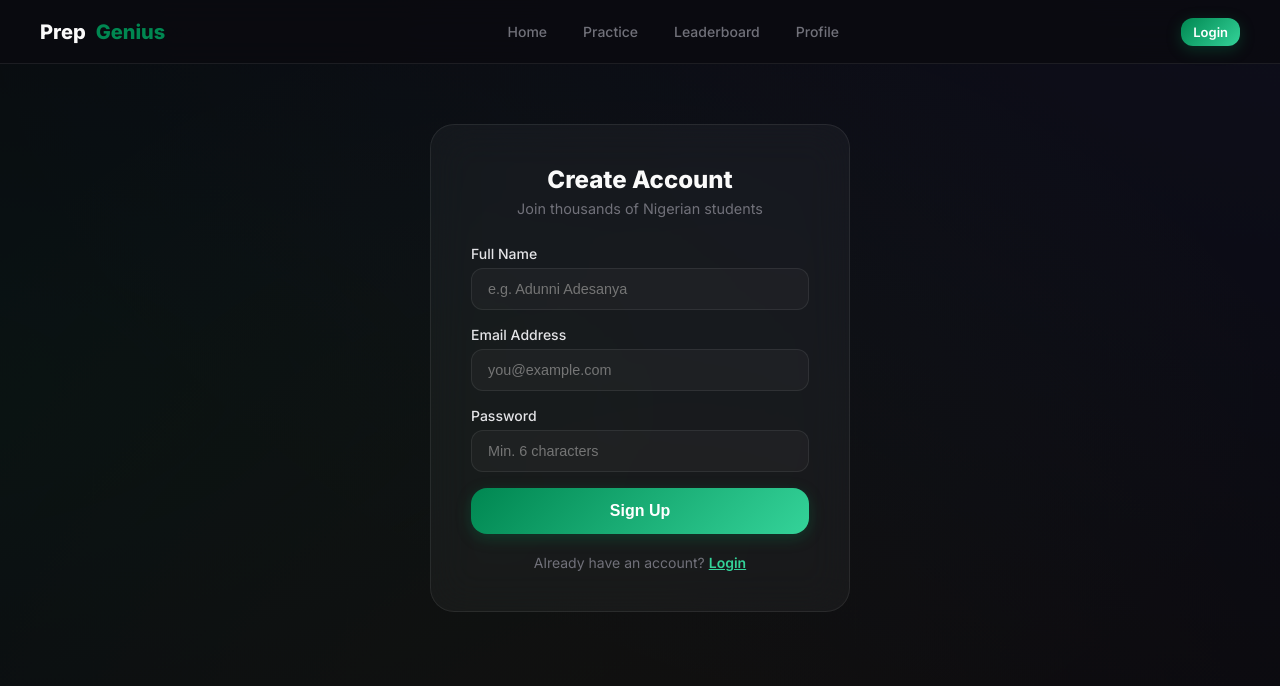
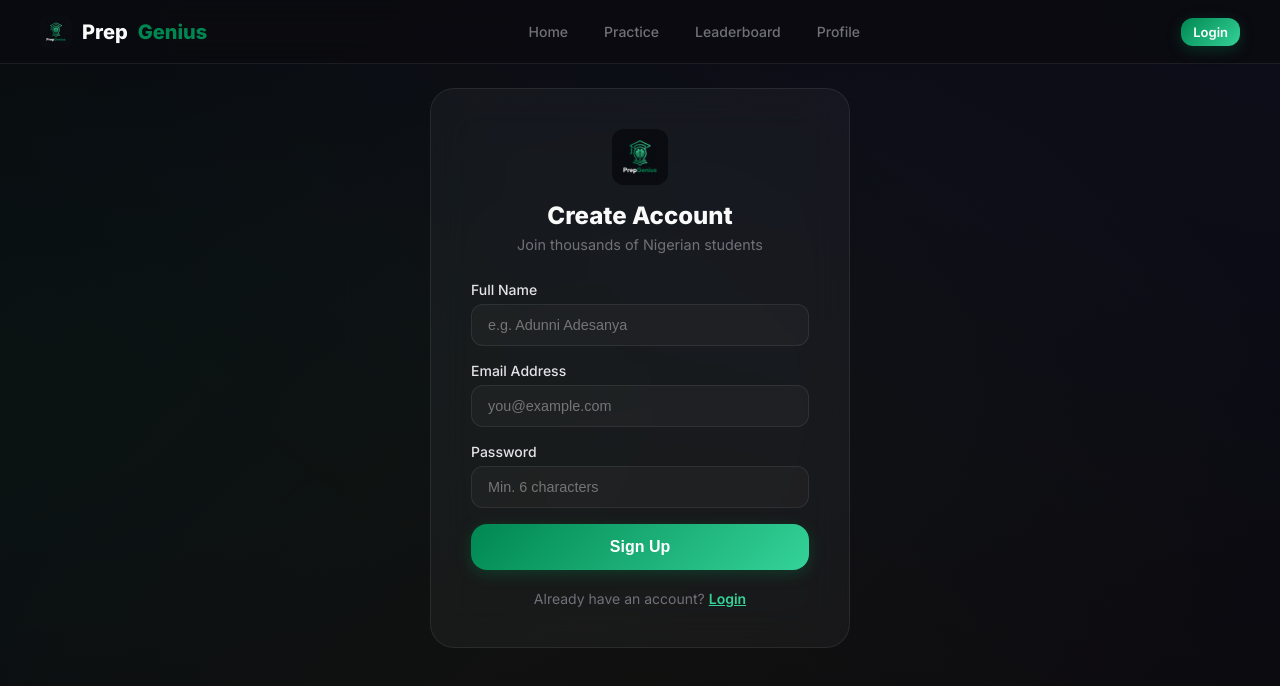
Before and after one commit to therealjpn/Prepgenius, a Next.js app in the folder apps/web/: page /signup in a window 1280 px wide. Shown: the top 686 px of the page. Built offline with nearby package versions, Linux system fonts and the light colour scheme; no server answers.

Commit message:
Add PrepGenius logo to navbar, login, signup, and public assets

```diff
--- a/apps/web/app/login/LoginForm.tsx
+++ b/apps/web/app/login/LoginForm.tsx
@@ -2,6 +2,7 @@
 import { useState } from 'react';
 import { useRouter } from 'next/navigation';
 import Link from 'next/link';
+import Image from 'next/image';
 import { useAuth } from '@/lib/auth';
 
 export function LoginForm() {
@@ -30,6 +31,7 @@ export function LoginForm() {
     <div className="auth-container">
       <div className="auth-card">
         <div className="auth-header">
+          <Image src="/logo.png" alt="PrepGenius" width={56} height={56} style={{ borderRadius: 12, margin: '0 auto 12px' }} />
           <h2>Welcome Back</h2>
           <p>Login to continue your exam prep</p>
         </div>
--- a/apps/web/app/signup/SignupForm.tsx
+++ b/apps/web/app/signup/SignupForm.tsx
@@ -2,6 +2,7 @@
 import { useState } from 'react';
 import { useRouter } from 'next/navigation';
 import Link from 'next/link';
+import Image from 'next/image';
 import { useAuth } from '@/lib/auth';
 
 export function SignupForm() {
@@ -31,6 +32,7 @@ export function SignupForm() {
     <div className="auth-container">
       <div className="auth-card">
         <div className="auth-header">
+          <Image src="/logo.png" alt="PrepGenius" width={56} height={56} style={{ borderRadius: 12, margin: '0 auto 12px' }} />
           <h2>Create Account</h2>
           <p>Join thousands of Nigerian students</p>
         </div>
--- a/apps/web/components/Navbar.tsx
+++ b/apps/web/components/Navbar.tsx
@@ -1,5 +1,6 @@
 'use client';
 import Link from 'next/link';
+import Image from 'next/image';
 import { usePathname } from 'next/navigation';
 import { useAuth } from '@/lib/auth';
 
@@ -18,6 +19,7 @@ export function Navbar() {
     <nav className="navbar">
       <div className="nav-inner">
         <Link href="/" className="nav-brand">
+          <Image src="/logo.png" alt="PrepGenius" width={32} height={32} style={{ borderRadius: 6 }} />
           Prep<span>Genius</span>
         </Link>
         <div className="nav-links">
```
Also changed, not shown: apps/web/public/logo.png (added), apps/web/public/og-image.png (added).
